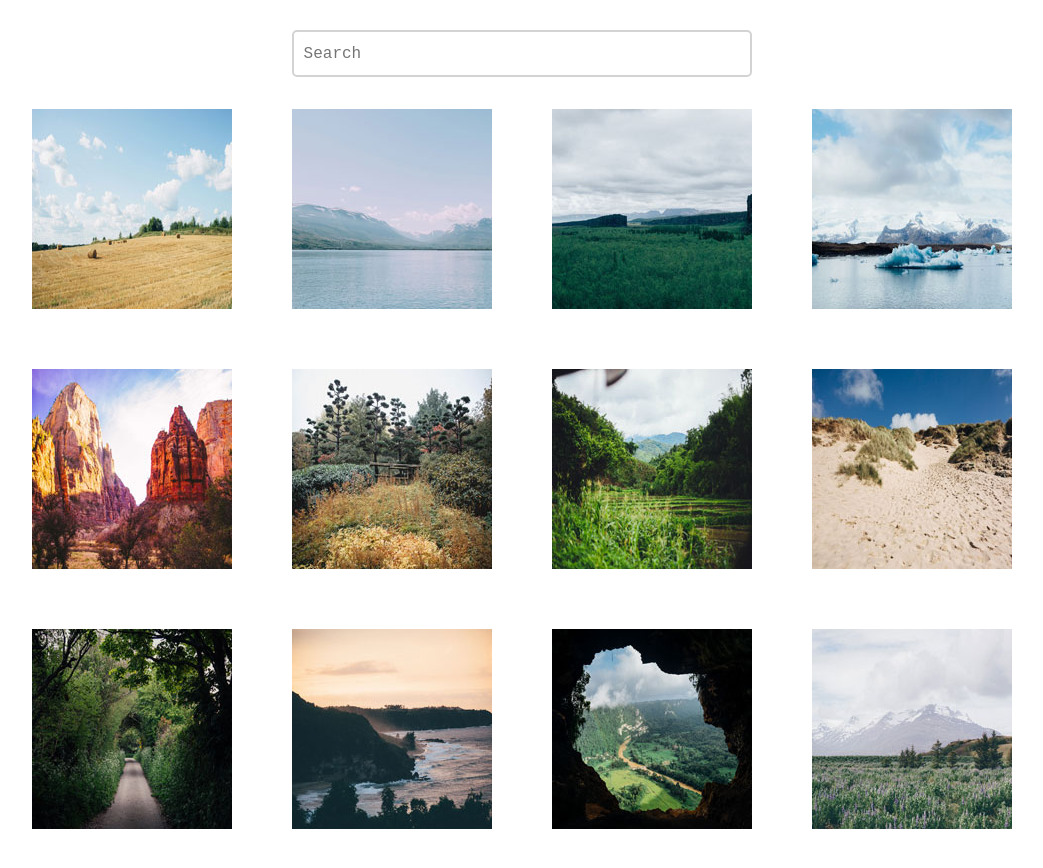
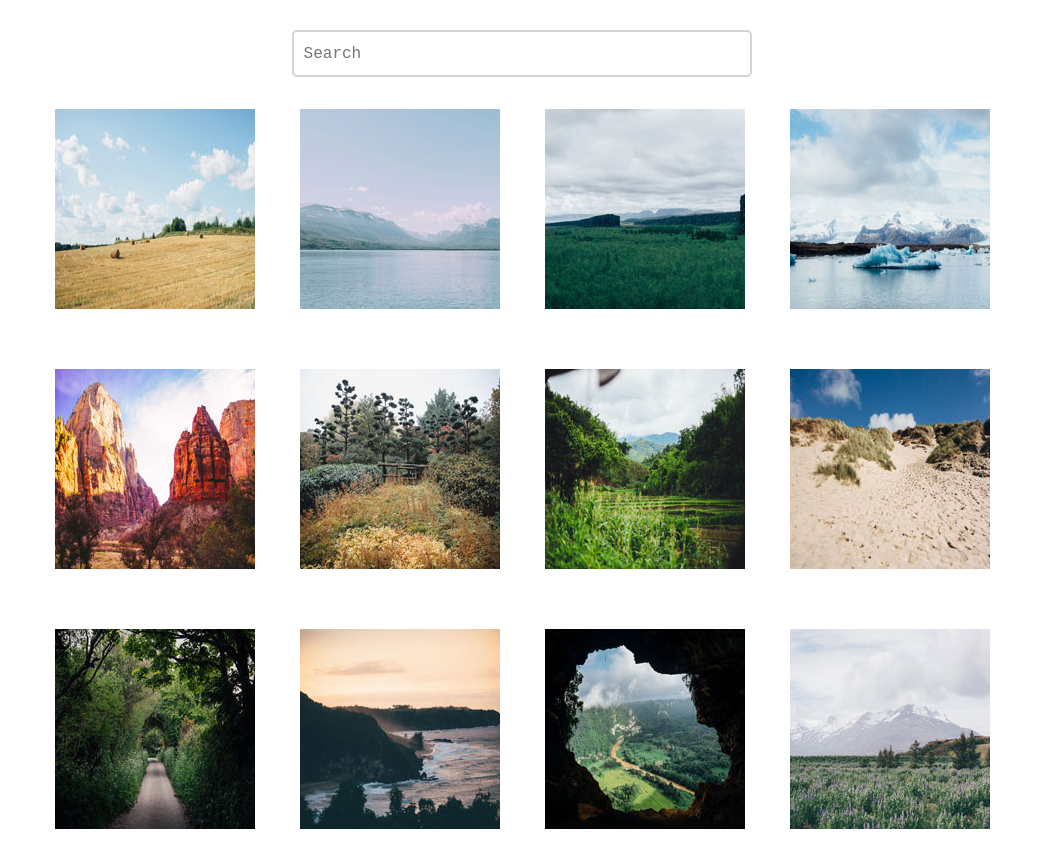
Before and after one commit to Nick-Damico/Proj.-4-Interactive-Photo-Gallery, a website: page index.html in a window 1280 px wide. Shown: the whole page, without its empty margins (118-1161 px from the left). Drawn offline with Linux system fonts and the light colour scheme.

Commit message:
image layout changed flexbox

```diff
--- a/css/main.css
+++ b/css/main.css
@@ -110,8 +110,24 @@ Content Layout Styles
 }
 
 /* ---- MAIN-GALLERY COLUMN GRID STYLES ---- */
+.wrapper {
+  display: flex;
+  flex-direction: row;
+  flex-wrap: wrap;
+  align-items: center;
+  justify-content: space-between;
+}
 
 .col {
+  width: 48%;
+}
+
+/* OLD LAYOUT
+    SWITCHED TO FLEXBOX LAYOUT DUE TO LAYOUT ISSUES
+    WHEN SEARCH FILTERING GALLERY ITEMS
+*/
+
+/*.col {
   float: left;
   width: 48%;
   text-align: right;
@@ -123,7 +139,7 @@ Content Layout Styles
 .col+.col:nth-child(2n) {
   float: right;
   text-align: left;
-}
+}*/
 
 
 /* ---- lIGHTBOX/ MODAL STYLES ---- */
@@ -253,32 +269,17 @@ Content Layout Styles
     width: 90%;
     margin-left: auto;
     margin-right: auto;
+    justify-content: space-around;
   }
   .col {
-    float: left;
     width: 20.408163%;
     /* 200px / 980px */
     max-width: 200px;
     max-height: 200px;
-    margin-left: 3.061224%;
-    /* 30px / 980px */
-    margin-right: 3.061224%;
-    /* 30px / 980px */
     margin-bottom: 6.122449%;
     /* 60px / 980px */
   }
-  .col+.col:nth-child(2n) {
-    float: left;
-    /*text-align: left;*/
-  }
-  /* Removes Left gutter margin from first column */
-  .col:nth-child(4n + 1) {
-    margin-left: 0;
-  }
-  /* Removes Right gutter margin from last column */
-  .col:nth-child(4n) {
-    margin-right: 0;
-  }
+
   .lightbox-next, .lightbox-prev {
     font-size: 3em;
   }
--- a/index.html
+++ b/index.html
@@ -24,7 +24,7 @@
 
 	<!-- Main Content Photo Gallery -->
 	<main id="photoGallery">
-		<div class="wrapper cf">
+		<div class="wrapper">
 			<!--	Proj. 1		-->
 			<div class="col">
 				<a class="photo" href="img/01.jpg">
```
